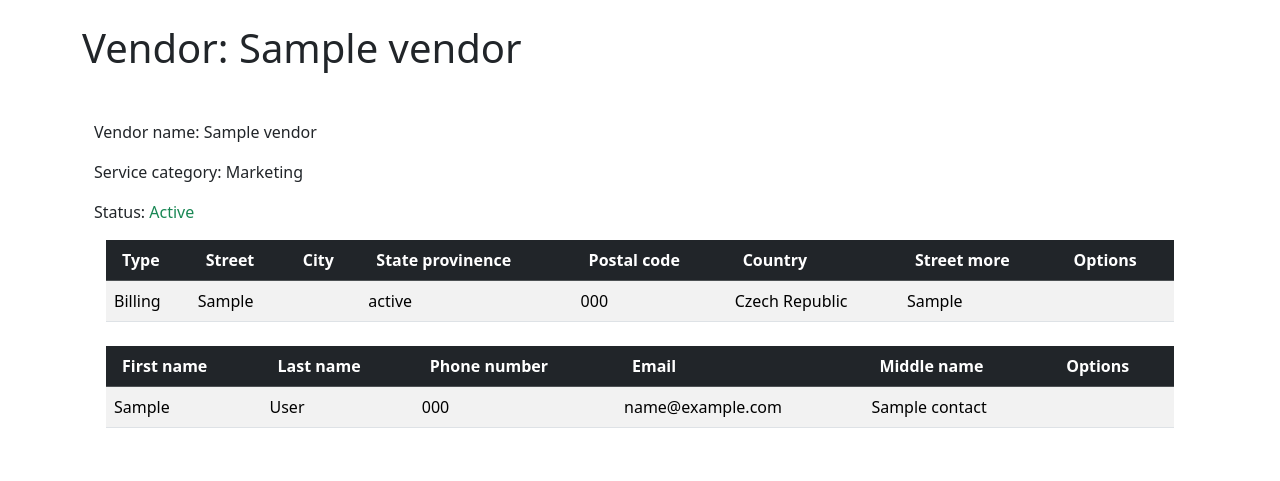
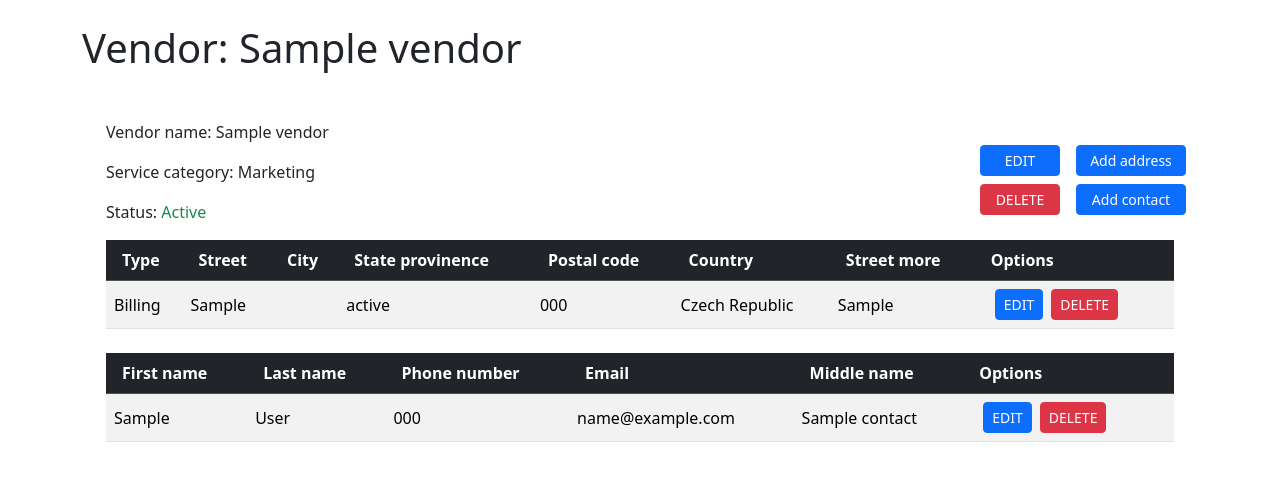
Before and after one commit to pdudrik/vendor-vibe, a Django app: page /vendor/1/detail/ in a window 1280 px wide. Shown: the part 56-537 px from the top of the page. Run offline with Django 5.2, Linux system fonts and the light colour scheme; a user stored in the database is signed in; tables that the repository leaves empty hold one stand-in row (values such as "Sample post"); parts of the project's set-up code (start-up, migrations or seed data) failed here and were passed over.

Commit message:
Created options to update, delete and finish create for models Address and Contact

```diff
--- a/vendorvibe_project/apps/core/templates/core/detail_vendor.html
+++ b/vendorvibe_project/apps/core/templates/core/detail_vendor.html
@@ -11,7 +11,9 @@
 
 
 {% block content %}
-    <div class="container">
+    <div class="container d-flex align-items-center justify-content-between">
+
+        <div class="container w-100">
             <p>Vendor name: {{ vendor.name }}</p>
             <p>Service category: {{ vendor.get_service_category_display }}</p>
             <p>
@@ -23,6 +25,40 @@
                 {% endif %}
             </p>
         </div>
+
+        <div class="d-flex flex-column gap-2 me-3">
+            <a
+                href="{% url 'core:update_vendor' pk=vendor.pk %}"
+                class="btn btn-primary btn-sm"
+                style="min-width: 80px;">
+                EDIT
+            </a>
+            <form
+                action="{% url 'core:delete_vendor' pk=vendor.pk %}"
+                method="post"
+                onsubmit="return confirm('Do you really want to delete {{ vendor.name }} vendor?')">
+                {% csrf_token %}
+                <button type="submit" class="btn btn-danger btn-sm" style="min-width: 80px;">DELETE</button>
+            </form>
+        </div>
+
+        <div class="d-flex flex-column gap-2">
+            <a
+                href="{% url 'core:create_vendor_address' pk=vendor.pk %}"
+                class="btn btn-primary btn-sm"
+                style="min-width: 110px;">
+                Add address
+            </a>
+            <a
+                href="{% url 'core:create_vendor_contact' pk=vendor.pk %}"
+                class="btn btn-primary btn-sm"
+                style="min-width: 110px;">
+                Add contact
+            </a>
+        </div>
+
+    </div>
+
 
     <div class="container">
 
@@ -50,17 +86,25 @@
                             <td>{{ address.postal_code }}</td>
                             <td>{{ address.get_country_display }}</td>
                             <td>{{ address.street_opt }}</td>
-                            <td></td>
-                            <!-- <td>
+                            <td>
+
+                                <div class="container d-flex gap-2">
+                                    <a
+                                        href="{% url 'core:update_address' pk=address.pk %}"
+                                        class="btn btn-primary btn-sm">
+                                        EDIT
+                                    </a>
                                     <form
-                                    action="{% url 'core:delete_vendor' pk=vendor.pk %}"
+                                        action="{% url 'core:delete_address' pk=address.pk %}"
                                         method="post"
-                                    onsubmit="return confirm('Do you really want to delete {{ vendor.name }} vendor?')"
+                                        onsubmit="return confirm('Do you really want to delete selected address?')"
                                         class="">
                                         {% csrf_token %}
                                         <button type="submit" class="btn btn-danger btn-sm">DELETE</button>
                                     </form>
-                            </td> -->
+                                </div>
+
+                            </td>
                         </tr>
                     {% empty %}
                         <tr>
@@ -91,17 +135,25 @@
                             <td>{{ contact.number }}</td>
                             <td>{{ contact.email }}</td>
                             <td>{{ contact.middle_name }}</td>
-                            <td></td>
-                            <!-- <td>
+                            <td>
+
+                                <div class="container d-flex gap-2">
+                                    <a
+                                        href="{% url 'core:update_contact' pk=contact.pk %}"
+                                        class="btn btn-primary btn-sm">
+                                        EDIT
+                                    </a>
                                     <form
-                                    action="{% url 'core:delete_vendor' pk=vendor.pk %}"
+                                        action="{% url 'core:delete_contact' pk=contact.pk %}"
                                         method="post"
-                                    onsubmit="return confirm('Do you really want to delete {{ vendor.name }} vendor?')"
+                                        onsubmit="return confirm('Do you really want to delete selected contact {{ contact.first_name }} {{ contact.last_name }}?')"
                                         class="">
                                         {% csrf_token %}
                                         <button type="submit" class="btn btn-danger btn-sm">DELETE</button>
                                     </form>
-                            </td> -->
+                                </div>
+
+                            </td>
                         </tr>
                     {% empty %}
                         <tr>
--- a/vendorvibe_project/apps/core/urls.py
+++ b/vendorvibe_project/apps/core/urls.py
@@ -11,8 +11,11 @@ urlpatterns = [
     path("vendors/create/", views.CreateVendorView.as_view(), name="create_vendor"),
     path("vendor/<int:pk>/delete/", views.DeleteVendorView.as_view(), name="delete_vendor"),
     path("vendor/<int:pk>/detail/", views.DetailVendorView.as_view(), name="detail_vendor"),
+    path("vendor/<int:pk>/update/", views.UpdateVendorView.as_view(), name="update_vendor"),
     path("vendor/<int:pk>/address/create/", views.CreateVendorAddressView.as_view(), name="create_vendor_address"),
     path("vendor/<int:pk>/contact/create/", views.CreateVendorContactView.as_view(), name="create_vendor_contact"),
-    path("address/<int:pk>/delete/", views.DeleteVendorAddressView.as_view(), name="delete_vendor_address"),
-    path("contact/<int:pk>/delete/", views.DeleteVendorContactView.as_view(), name="delete_vendor_contact"),
+    path("address/<int:pk>/delete/", views.DeleteAddressView.as_view(), name="delete_address"),
+    path("contact/<int:pk>/delete/", views.DeleteContactView.as_view(), name="delete_contact"),
+    path("address/<int:pk>/update/", views.UpdateAddressView.as_view(), name="update_address"),
+    path("contact/<int:pk>/update/", views.UpdateContactView.as_view(), name="update_contact"),
 ]
--- a/vendorvibe_project/apps/core/views.py
+++ b/vendorvibe_project/apps/core/views.py
@@ -6,7 +6,8 @@ from django.contrib.auth.decorators import login_required
 from django.contrib.auth.mixins import LoginRequiredMixin
 from .models import Vendor, Contact, Address
 from .forms import CreateVendorForm,                    \
-    CreateVendorAddressForm, CreateVendorContactForm
+    CreateVendorAddressForm, CreateVendorContactForm,   \
+    VendorForm, AddressForm, ContactForm
 from .mixin import CompanyDataMixin
 
 
@@ -49,6 +50,16 @@ class DetailVendorView(LoginRequiredMixin, CompanyDataMixin, DetailView):
         return context
 
 
+class UpdateVendorView(LoginRequiredMixin, CompanyDataMixin, UpdateView):
+    model = Vendor
+    template_name = "core/update_vendor.html"
+    form_class = VendorForm
+
+    def get_success_url(self):
+        vendor_pk = self.kwargs["pk"]
+        return reverse("core:detail_vendor", kwargs={"pk": vendor_pk})
+
+
 class CreateVendorAddressView(LoginRequiredMixin, CompanyDataMixin, CreateView):
     model = Address
     template_name = "core/create_vendor_address.html"
@@ -59,11 +70,27 @@ class CreateVendorAddressView(LoginRequiredMixin, CompanyDataMixin, CreateView):
         return reverse("core:detail_vendor", kwargs={"pk": vendor_pk})
 
 
-class DeleteVendorAddressView(LoginRequiredMixin, DeleteView):
-    pass
+class UpdateAddressView(LoginRequiredMixin, CompanyDataMixin, UpdateView):
+    model = Address
+    template_name = "core/update_address.html"
+    form_class = AddressForm
 
-class DeleteVendorContactView(LoginRequiredMixin, DeleteView):
-    pass
+    def get_success_url(self):
+        address_obj = self.get_object()
+        vendor_pk = address_obj.vendor.pk
+
+        return reverse("core:detail_vendor", kwargs={"pk": vendor_pk})
+
+
+class DeleteAddressView(LoginRequiredMixin, CompanyDataMixin, DeleteView):
+    model = Address
+
+    def get_success_url(self):
+        address_obj = self.get_object()
+        vendor_pk = address_obj.vendor.pk
+
+        return reverse("core:detail_vendor", kwargs={"pk": vendor_pk})
+
 
 
 class CreateVendorContactView(LoginRequiredMixin, CompanyDataMixin, CreateView):
@@ -74,3 +101,25 @@ class CreateVendorContactView(LoginRequiredMixin, CompanyDataMixin, CreateView):
     def get_success_url(self):
         vendor_pk = self.kwargs["pk"]
         return reverse("core:detail_vendor", kwargs={"pk": vendor_pk})
+
+
+class UpdateContactView(LoginRequiredMixin, CompanyDataMixin, UpdateView):
+    model = Contact
+    template_name = "core/update_contact.html"
+    form_class = ContactForm
+
+    def get_success_url(self):
+        contact_obj = self.get_object()
+        vendor_pk = contact_obj.vendor.pk
+
+        return reverse("core:detail_vendor", kwargs={"pk": vendor_pk})
+
+
+class DeleteContactView(LoginRequiredMixin,CompanyDataMixin, DeleteView):
+    model = Contact
+
+    def get_success_url(self):
+        contact_obj = self.get_object()
+        vendor_pk = contact_obj.vendor.pk
+
+        return reverse("core:detail_vendor", kwargs={"pk": vendor_pk})
```
Also changed, not shown: vendorvibe_project/apps/core/forms.py (+40 -0 lines), vendorvibe_project/apps/core/templates/core/update_address.html (added, +26 -0 lines), vendorvibe_project/apps/core/templates/core/update_contact.html (added, +26 -0 lines), vendorvibe_project/apps/core/templates/core/update_vendor.html (added, +26 -0 lines), vendorvibe_project/apps/core/templates/core/vendors.html (+7 -0 lines), README.md. Lines whose indentation alone changed are shown as unchanged.
